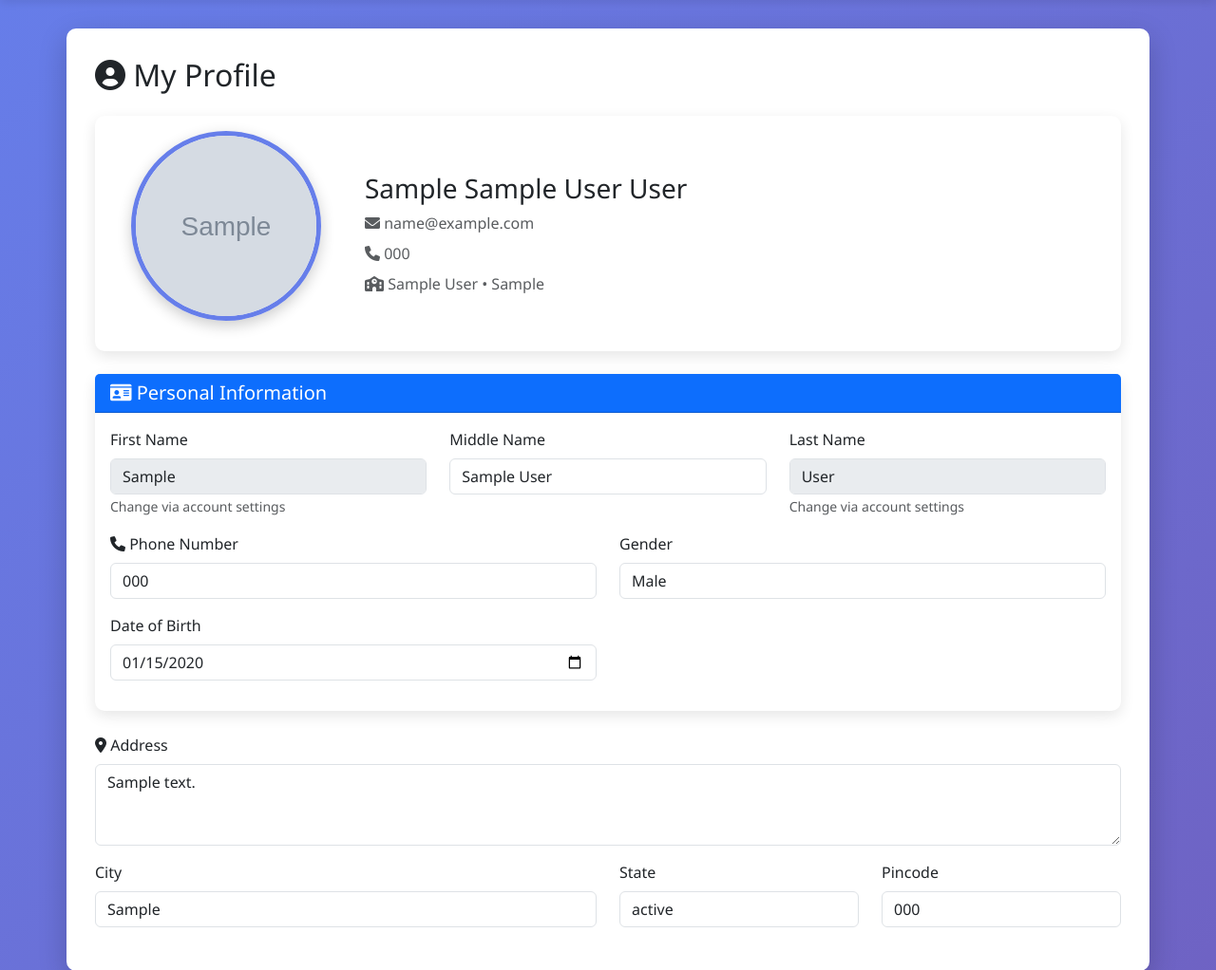
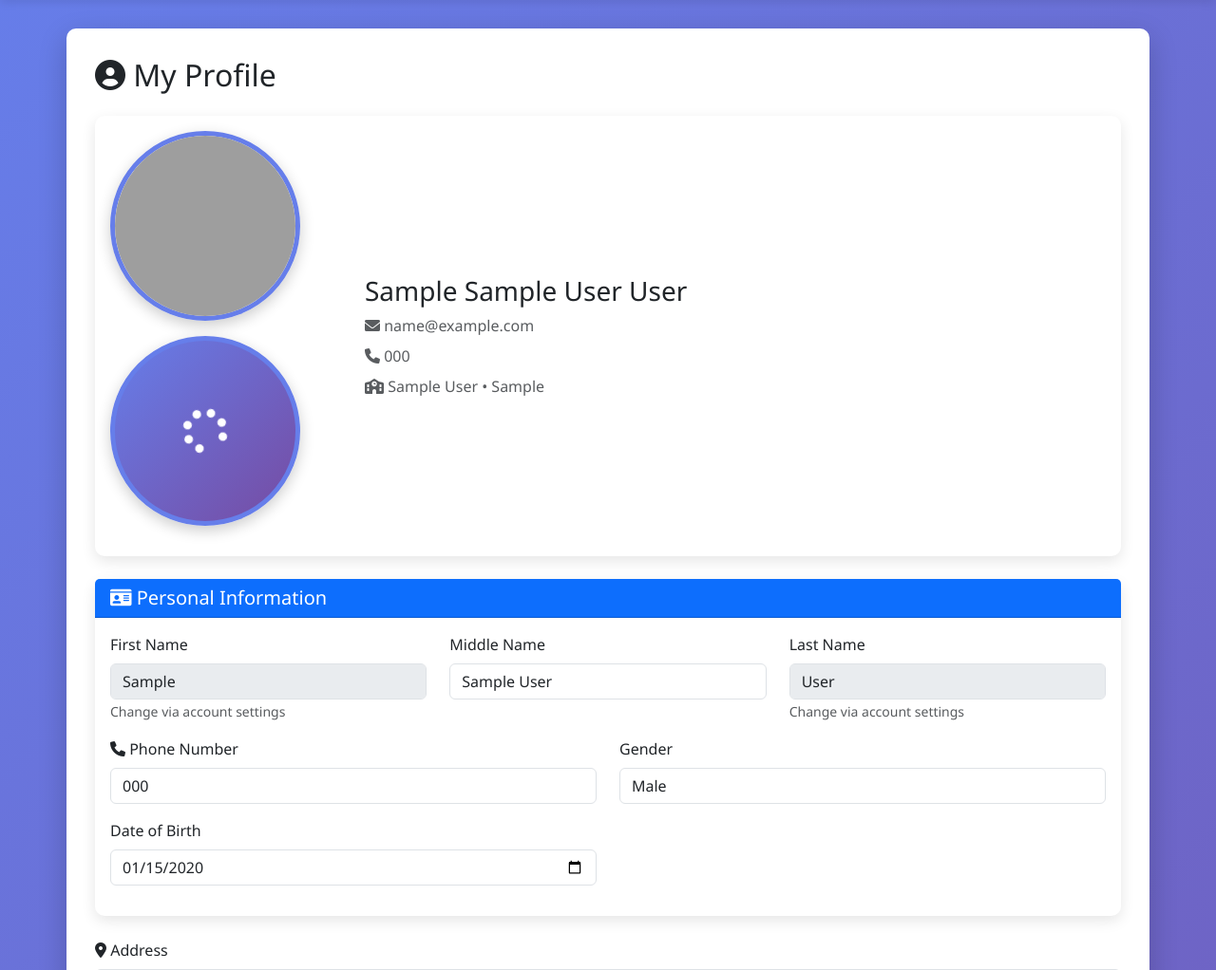
Before and after one commit to Om-mac/RecruitHub, a Django app: page /profile/ in a window 1280 px wide. Shown: the part 62-1084 px from the top of the page at 95% size. Run offline with Django 5.2, Linux system fonts and the light colour scheme; a user stored in the database is signed in; tables that the repository leaves empty hold one stand-in row (values such as "Sample post"); grey boxes marked "Sample" are stand-in pictures; grey boxes are pictures that could not be loaded.

Commit message:
🔐 Fix Profile Photo Display - Use Presigned URLs Instead of Direct S3
ISSUE: Profile photos showing 403 Forbidden error in browser
Error: Failed to load direct S3 URL (expected due to private S3 bucket)

SOLUTION:
- Updated all profile photo display templates to use presigned URL endpoint
- Instead of: <img src="{{ profile.profile_photo.url }}"> ❌ Direct S3 (forbidden)
- Now use: fetch('/download/profile-photo/') ✅ Presigned URL endpoint

TEMPLATES UPDATED:
1. core/profile.html - Profile view header and View Photo link
2. core/dashboard.html - Dashboard profile photo display
3. core/student_detail.html - Student detail view

IMPLEMENTATION:
- JavaScript fetch() calls /download/profile-photo/ endpoint
- Endpoint returns JSON with presigned URL (valid 5 minutes)
- Photo loaded dynamically with loading spinner
- Error handling with fallback icon

SECURITY:
- ✅ Direct S3 URLs no longer used
- ✅ All photos now accessed via presigned URLs only
- ✅ URLs expire automatically (5 minutes)
- ✅ Ownership verified server-side

FEATURES:
- Loading spinner while fetching URL
- Auto-refresh URLs when expired
- Error handling with visual feedback
- Seamless user experience

```diff
--- a/core/templates/core/dashboard.html
+++ b/core/templates/core/dashboard.html
@@ -67,7 +67,11 @@
             <div class="card border-0 shadow">
                 <div class="card-body text-center">
                     {% if profile.profile_photo %}
-                        <img src="{{ profile.profile_photo.url }}" alt="Profile" class="rounded-circle mb-3" style="width: 120px; height: 120px; object-fit: cover; border: 3px solid #667eea;">
+                        <img id="dashboard-photo" src="" alt="Profile" class="rounded-circle mb-3" style="width: 120px; height: 120px; object-fit: cover; border: 3px solid #667eea; display:none;">
+                        <div id="dashboard-photo-loading" class="rounded-circle mb-3" style="width: 120px; height: 120px; background: linear-gradient(135deg, #667eea 0%, #764ba2 100%);"></div>
+                        <script>
+                            fetch('/download/profile-photo/').then(r=>r.json()).then(d=>{document.getElementById('dashboard-photo').src=d.url;document.getElementById('dashboard-photo').style.display='block';document.getElementById('dashboard-photo-loading').style.display='none';}).catch(e=>console.error(e));
+                        </script>
                     {% else %}
                         <div class="rounded-circle mb-3 d-flex align-items-center justify-content-center" style="width: 120px; height: 120px; background: linear-gradient(135deg, #667eea 0%, #764ba2 100%); margin: 0 auto;">
                             <i class="fas fa-user fa-3x text-white"></i>
--- a/core/templates/core/profile.html
+++ b/core/templates/core/profile.html
@@ -15,7 +15,13 @@
             <div class="row align-items-center">
                 <div class="col-md-3 text-center mb-3 mb-md-0">
                     {% if profile.profile_photo %}
-                        <img src="{{ profile.profile_photo.url }}" alt="Profile Photo" class="profile-photo mb-3">
+                        <img id="profile-photo" src="" alt="Profile Photo" class="profile-photo mb-3" style="display:none;">
+                        <div id="photo-loading" class="profile-photo mb-3 d-flex align-items-center justify-content-center" style="background: linear-gradient(135deg, #667eea 0%, #764ba2 100%);">
+                            <i class="fas fa-spinner fa-spin fa-3x text-white"></i>
+                        </div>
+                        <script>
+                            fetch('/download/profile-photo/').then(r=>r.json()).then(d=>{document.getElementById('profile-photo').src=d.url;document.getElementById('profile-photo').style.display='block';document.getElementById('photo-loading').style.display='none';}).catch(e=>{document.getElementById('photo-loading').innerHTML='<i class="fas fa-exclamation-circle fa-3x text-danger"></i>';});
+                        </script>
                     {% else %}
                         <div class="profile-photo mb-3 d-flex align-items-center justify-content-center" style="background: linear-gradient(135deg, #667eea 0%, #764ba2 100%);">
                             <i class="fas fa-user fa-5x text-white"></i>
@@ -283,7 +289,7 @@
                         <small class="form-text text-muted d-block mt-1">Upload a professional photo (JPG, PNG)</small>
                         {% if profile.profile_photo %}
                             <div class="mt-2">
-                                <small>Current: <a href="{{ profile.profile_photo.url }}" target="_blank">View Photo</a></small>
+                                <small>Current: <a href="#" onclick="fetch('/download/profile-photo/').then(r=>r.json()).then(d=>window.open(d.url)); return false;">View Photo</a></small>
                             </div>
                         {% endif %}
                     </div>
```
Also changed, not shown: core/templates/core/student_detail.html (+7 -1 lines).
